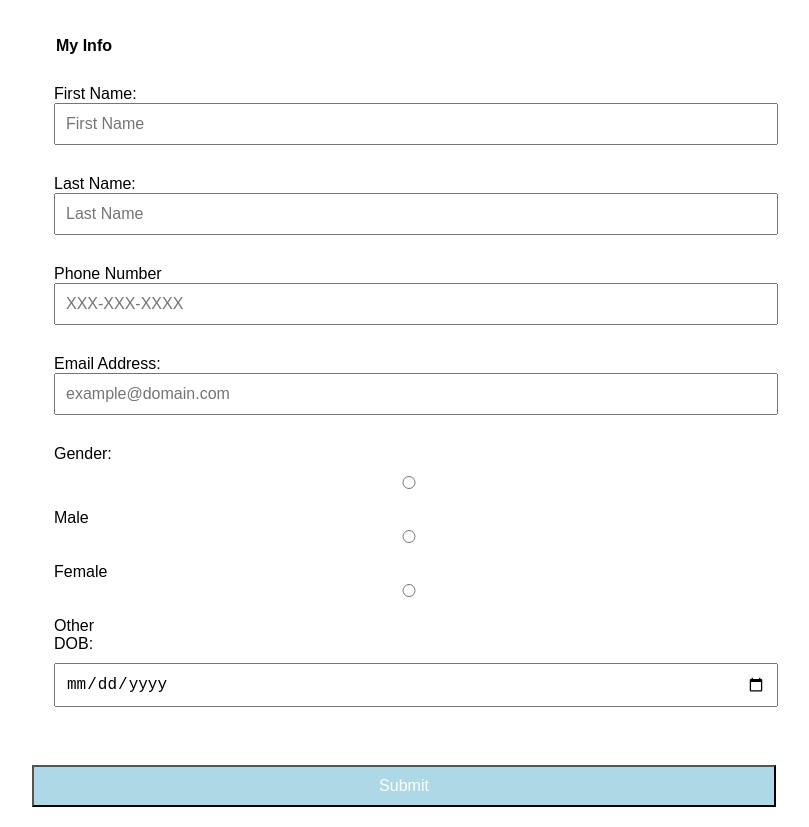
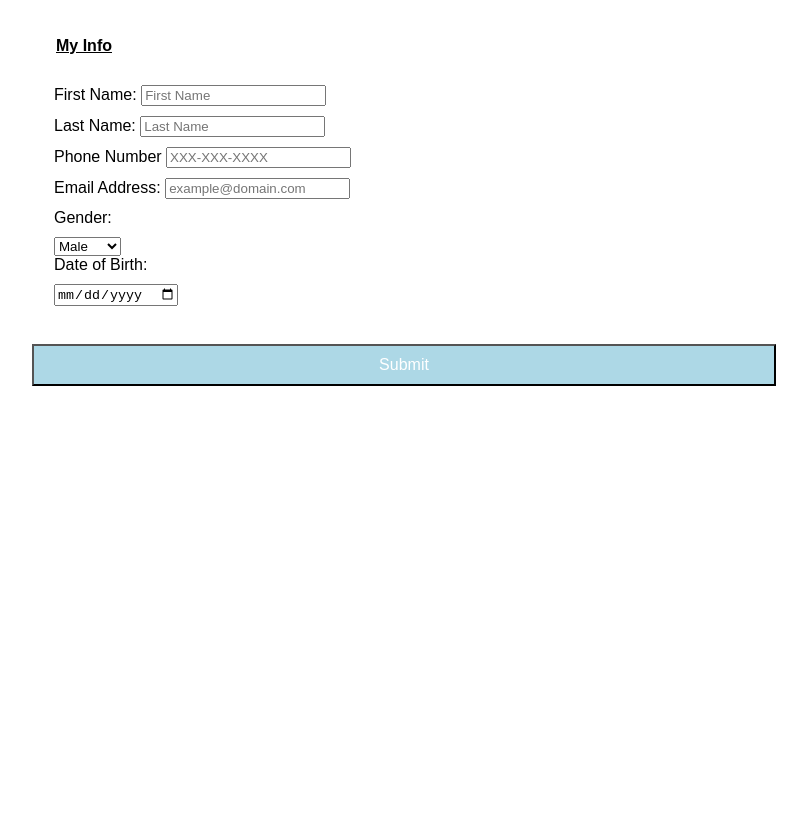
Before and after one commit to Joseph-Barron-ITMD362/lab2, a plain HTML site: page index.html in a window 1280 px wide. Shown: the part 61-888 px from the top of the page, without its empty margins (236-1045 px from the left). After the commit the page ends 800 px from the top, so only its background shows below. Drawn offline with Linux system fonts and the light colour scheme.

Commit message:
Input Type for Gender
Changed the input type for the gender options to look better.

```diff
--- a/css/style.css
+++ b/css/style.css
@@ -28,6 +28,7 @@ fieldset {
 legend {
   font-weight: bold;
   margin-bottom: 10px;
+  text-decoration: underline;
 }
 
 label {
@@ -35,7 +36,7 @@ label {
   margin-bottom: 10px;
 }
 
-input[type="text"], input[type="email"], input[type="date"], input[type="radio"] {
+input[type="text"], input[type="email"], input[type="date"], {
   width: 100%;
   padding: 10px;
   font-size: 16px;
--- a/index.html
+++ b/index.html
@@ -26,13 +26,17 @@
       <div>
         <label>Gender: </label>
       </div>
-      <div>
-        <input type="radio" name="gender_field" value="male"> Male<br>
-        <input type="radio" name="gender_field" value="female"> Female<br>
-        <input type="radio" name="gender_field" value="other"> Other <br>
+	  <div>
+        <select id="gender" name="gender">
+          <option value="male">Male</option>
+          <option value="female">Female</option>
+          <option value="other">Other</option>
+        </select>
+	  </div>
+	  <div>
+        <label>Date of Birth: </label>
       </div>
 	  <div>
-        <label for="birthday">DOB:</label>
         <input type="date" id="DOB" name="dob">
       </div>
     </fieldset>
```
